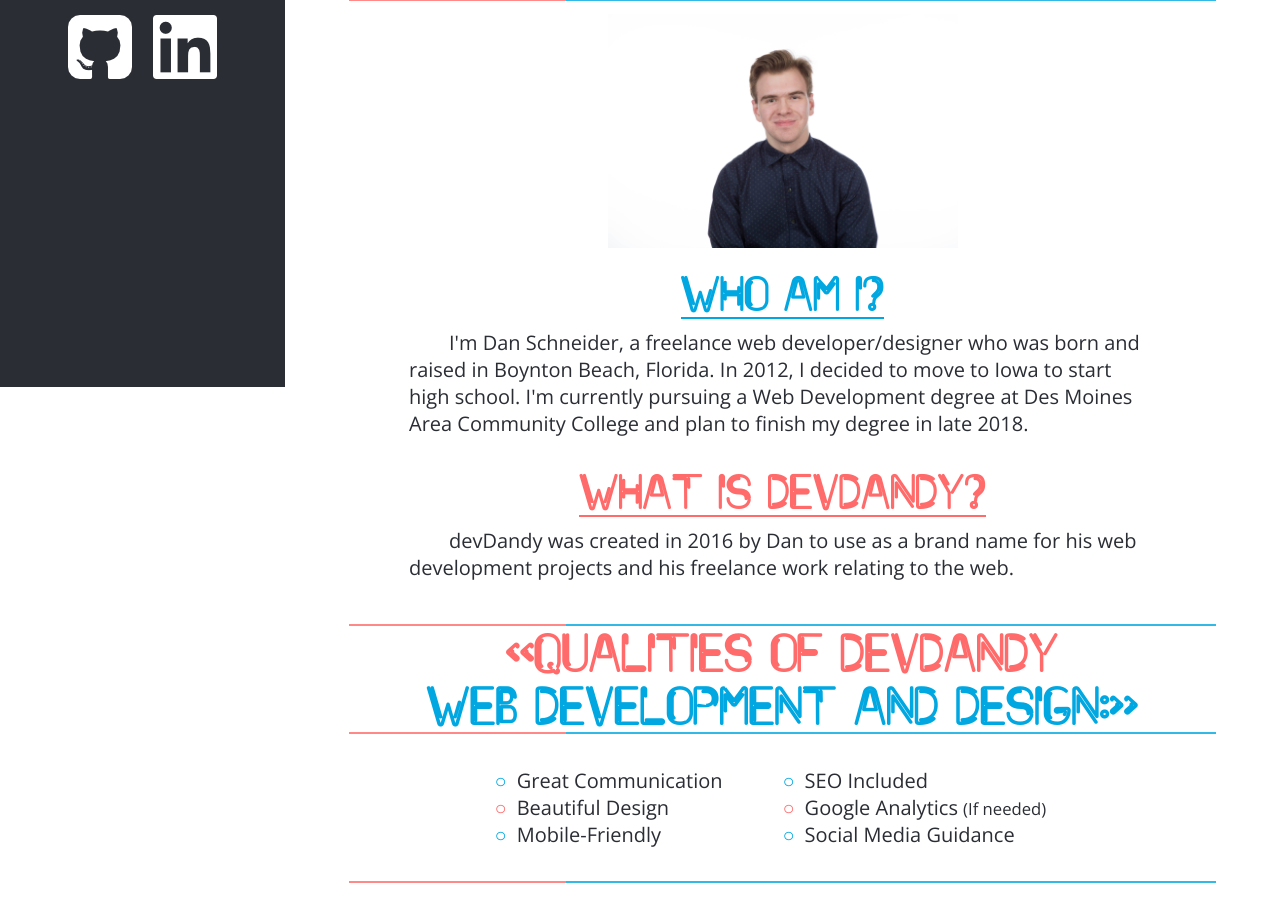
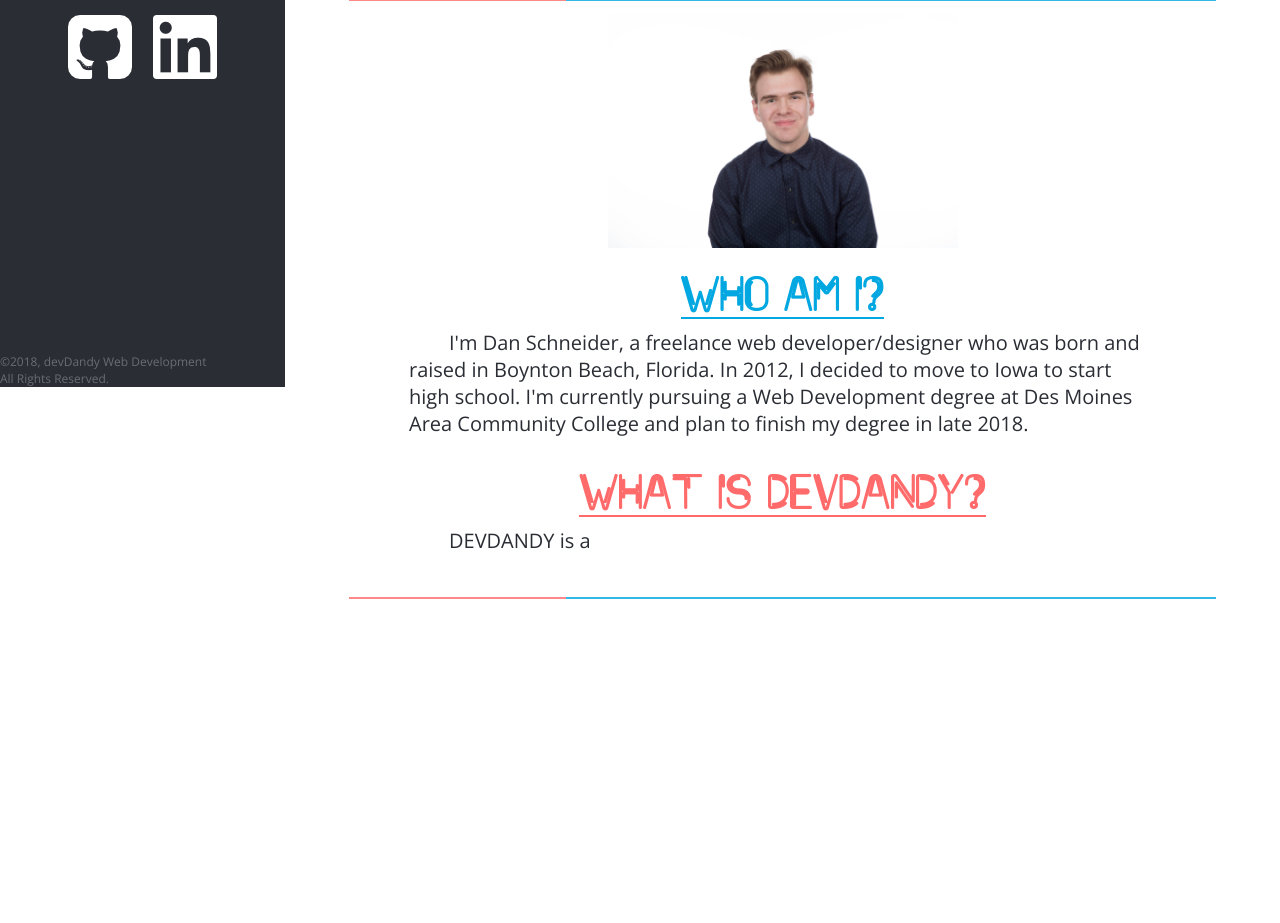
Before and after one commit to devDandy/devdandy, a PHP site: page /about.html in a window 1280 px wide. Shown: the part 413-1336 px from the top of the page. After the commit the page ends 1012 px from the top, so only its background shows below. Run offline with PHP 8.4, Linux system fonts and the light colour scheme; some web fonts are replaced.

Commit message:
Added copyright information and hover effects to desktop nav and focus effects for contact form

```diff
--- a/about.html
+++ b/about.html
@@ -35,6 +35,10 @@
 							<li><a href="https://github.com/devdandy"><img src="assets/img/png/github.png" title="Dan Schneider's Github" alt="Dan's GitHub"></a></li>
 							<li><a href="https://www.linkedin.com/in/dan-schneider1/"><img src="assets/img/png/linkedin.png" title="Dan Schneider's Linkedin" alt="Dan's Linkedin"></a></li>
 						</ul>
+						<!-- Copyright -->
+						<div class="copyright-information">
+							<p>&copy;<script>new Date().getFullYear()>document.write(new Date().getFullYear());</script>, devDandy Web Development</p> <p>All Rights Reserved.</p>
+						</div>
 				</div>
 						<div  class="mobile-nav">
 							<a href="index.php" class="nav-header"><h1><span class="section-title-blue">dev</span>Dandy</h1></a>
@@ -76,7 +80,7 @@
 										</p>
 										<h1 class="page-heading section-title-red">What is devDandy?</h1>
 										<p class="page-description">
-											devDandy was created in 2016 by Dan to use as a brand name for his web development projects and his freelance work relating to the web.
+											DEVDANDY is a
 										</p>
 									</div>
 								</div>
@@ -85,28 +89,7 @@
 								</div>
 							</div>
 						</div>
-						<h1 class="secondary-title">
-							<div class="section-title-red">&lt;&lt;Qualities of devDandy</div> <div class="section-title-blue">Web
-							Development and Design:&gt;&gt;</div>
-						</h1>
-						<div class="colored-borders">
-							<div class="row">
-									<div class="col-6 qualities-list-container">
-										<ul class="colored-list qualities-list-alignment">
-											<li>Great Communication</li>
-											<li>Beautiful Design</li>
-											<li>Mobile-Friendly </li>
-										</ul>
-									</div>
-									<div class="col-6 qualities-list-container">
-										<ul class="colored-list">
-											<li>SEO Included</li>
-											<li>Google Analytics <small>(If needed)</small></li>
-											<li>Social Media Guidance</li>
-										</ul>
-									</div>
-							</div>
-						</div>
+
 					</div>
 				</div>
 			</div>
--- a/assets/css/main.css
+++ b/assets/css/main.css
@@ -214,8 +214,12 @@ a {
       color: #FF0F0F; }
     .desktop-menu .desktop-menu-item:nth-child(odd) a {
       color: #FF0F0F; }
+      .desktop-menu .desktop-menu-item:nth-child(odd) a:hover {
+        text-shadow: 1px 1px 5px #00A7E0; }
     .desktop-menu .desktop-menu-item:nth-child(even) a {
       color: #00A7E0; }
+      .desktop-menu .desktop-menu-item:nth-child(even) a:hover {
+        text-shadow: 1px 1px 5px #FF6A6A; }
 
 .active {
   width: 42px;
@@ -229,6 +233,13 @@ a {
     display: inline-block;
     margin: 2em 0.5em 0 0.5em;
     border-radius: 5px; }
+
+.copyright-information {
+  position: absolute;
+  bottom: 0;
+  font-family: "Open Sans", sans-serif;
+  font-size: 12px;
+  color: rgba(255, 255, 255, 0.3); }
 
 /**** MOBILE NAVIGATION ****/
 .mobile-menu {
@@ -570,11 +581,17 @@ a {
     border: 3px solid #00A7E0;
     outline: none;
     border-radius: 2px; }
+    .contact-form input[type="text"]:focus {
+      -webkit-box-shadow: 1px 1px 5px #FF6A6A;
+      box-shadow: 1px 1px 5px #FF6A6A; }
   .contact-form textarea {
     width: 95%;
-    border: 3px solid #FF6A6A;
+    border: 3px solid #00A7E0;
     border-radius: 2px;
     font-family: "Open Sans", sans-serif; }
+    .contact-form textarea:focus {
+      -webkit-box-shadow: 1px 1px 5px #FF6A6A;
+      box-shadow: 1px 1px 5px #FF6A6A; }
   .contact-form .btn-group {
     margin: 0 auto;
     text-align: center;
@@ -583,14 +600,15 @@ a {
   .contact-form .form-btn {
     display: inline-block;
     margin: 1em 0;
-    border: 3px solid #00A7E0;
-    border-radius: 25px;
+    border-radius: 5px;
     background-color: #FF6A6A;
     font-size: .8em;
     color: white; }
     .contact-form .form-btn:hover {
       font-weight: bold;
-      cursor: pointer; }
+      cursor: pointer;
+      -webkit-box-shadow: 2px 1px 10px #00A7E0;
+      box-shadow: 2px 1px 10px #00A7E0; }
 
 /* MEDIA QUERIES */
 @media only screen and (max-width: 1025px) {
--- a/assets/scss/main.scss
+++ b/assets/scss/main.scss
@@ -247,9 +247,16 @@
 			}
 			&:nth-child(odd) a {
 				color: $alt-primary-color ;
+				&:hover {
+				text-shadow: 1px 1px 5px $secondary-color;
+				}
 			}
 			&:nth-child(even) a {
 				color: $secondary-color ;
+				&:hover {
+				text-shadow: 1px 1px 5px $primary-color;
+				}
+
 			}
 		}
 	}
@@ -269,6 +276,13 @@
 
 		}
 
+	}
+	.copyright-information {
+		position: absolute;
+		bottom: 0;
+		font-family: $secondary-font;
+		font-size: 12px;
+		color: rgba(255,255,255,0.3)
 	}
 
 
@@ -642,13 +656,19 @@
 		border: 3px solid $secondary-color;
 		outline: none;
 		border-radius: 2px;
+		&:focus {
+			box-shadow: 1px 1px 5px $primary-color;
+		}
 	}
 
 	textarea {
 		width: 95%;
-		border: 3px solid $primary-color;
+		border: 3px solid $secondary-color;
 		border-radius: 2px;
 		font-family: $secondary-font;
+		&:focus {
+			box-shadow: 1px 1px 5px $primary-color;
+		}
 	}
 
 	.btn-group {
@@ -660,14 +680,14 @@
 	.form-btn {
 		display: inline-block;
 		margin: 1em 0;
-		border: 3px solid $secondary-color;
-		border-radius: 25px;
+		border-radius: 5px;
 		background-color: $primary-color;
 		font-size: .8em;
 		color: white;
 		&:hover {
 			font-weight: bold;
 			cursor: pointer;
+			box-shadow: 2px 1px 10px $secondary-color;
 		}
 	}
 
--- a/contact.php
+++ b/contact.php
@@ -95,6 +95,10 @@
 						<li><a href="https://github.com/devdandy"><img src="assets/img/png/github.png" title="Dan Schneider's Github" alt="Dan's GitHub"></a></li>
 						<li><a href="https://www.linkedin.com/in/dan-schneider1/"><img src="assets/img/png/linkedin.png" title="Dan Schneider's Linkedin" alt="Dan's Linkedin"></a></li>
 					</ul>
+					<!-- Copyright -->
+					<div class="copyright-information">
+						<p>&copy;<script>new Date().getFullYear()>document.write(new Date().getFullYear());</script>, devDandy Web Development</p> <p>All Rights Reserved.</p>
+					</div>
 			</div>
 						<div  class="mobile-nav">
 							<a href="index.php" class="nav-header"><h1><span class="section-title-blue">dev</span>Dandy</h1></a>
--- a/homework/index.html
+++ b/homework/index.html
@@ -26,6 +26,10 @@
 						<li><a href="https://github.com/devdandy"><img src="../assets/img/png/github.png" title="Dan Schneider's Github" alt="Dan's GitHub"></a></li>
 						<li><a href="https://www.linkedin.com/in/dan-schneider1/"><img src="../assets/img/png/linkedin.png" title="Dan Schneider's Linkedin" alt="Dan's Linkedin"></a></li>
 					</ul>
+					<!-- Copyright -->
+					<div class="copyright-information">
+						<p>&copy;<script>new Date().getFullYear()>document.write(new Date().getFullYear());</script>, devDandy Web Development</p> <p>All Rights Reserved.</p>
+					</div>
 			</div>
 						<div  class="mobile-nav">
 							<a href="../index.php" class="nav-header"><h1><span class="section-title-blue">dev</span>Dandy</h1></a>
--- a/index.php
+++ b/index.php
@@ -24,7 +24,10 @@
 							<li><a href="https://github.com/devdandy"><img src="assets/img/png/github.png" title="Dan Schneider's Github" alt="Dan's GitHub"></a></li>
 							<li><a href="https://www.linkedin.com/in/dan-schneider1/"><img src="assets/img/png/linkedin.png" title="Dan Schneider's Linkedin" alt="Dan's Linkedin"></a></li>
 						</ul>
-
+						<!-- Copyright -->
+						<div class="copyright-information">
+							<p>&copy;<script>new Date().getFullYear()>document.write(new Date().getFullYear());</script>, devDandy Web Development</p> <p>All Rights Reserved.</p>
+						</div>
 					</div>
 						<div  class="mobile-nav">
 							<a href="#" class="nav-header"><h1><span class="section-title-blue">dev</span>Dandy</h1></a>
--- a/portfolio.html
+++ b/portfolio.html
@@ -28,6 +28,10 @@
 						<li><a href="https://github.com/devdandy"><img src="assets/img/png/github.png" title="Dan Schneider's Github" alt="Dan's GitHub"></a></li>
 						<li><a href="https://www.linkedin.com/in/dan-schneider1/"><img src="assets/img/png/linkedin.png" title="Dan Schneider's Linkedin" alt="Dan's Linkedin"></a></li>
 					</ul>
+						<!-- Copyright -->
+						<div class="copyright-information">
+							<p>&copy;<script>new Date().getFullYear()>document.write(new Date().getFullYear());</script>, devDandy Web Development</p> <p>All Rights Reserved.</p>
+						</div>
 			</div>
 						<div  class="mobile-nav">
 							<a href="index.php" class="nav-header"><h1><span class="section-title-blue">dev</span>Dandy</h1></a>
@@ -177,7 +181,7 @@
 									  		<p class="modal-content-description-lead">
 									  			A recipe site that uses dynamic JavaScript to display serving sizes. Each diferent food item page shows a different way to dynamically display content (buttons, radio buttons, and dropdowns.)
 									  		</p>
-									  		<a href="https://devdandy.com/homework/wdv321/dynamicRecipeProject/index.html" target="_blank"><img src="assets/img/portfolioPieceImg/dynamicRecipeSite.JPG" class="modal-content-description-img"></a>
+									  		<a href="portfolio/dynamicRecipeProject/index.html" target="_blank"><img src="assets/img/portfolioPieceImg/dynamicRecipeSite.JPG" class="modal-content-description-img"></a>
 
 									  		<div class="modal-content-description-tech">
 									  			<h3>Technologies Used:</h3>
--- a/resume.html
+++ b/resume.html
@@ -25,12 +25,15 @@
 							<li><a href="https://github.com/devdandy"><img src="assets/img/png/github.png" title="Dan Schneider's Github" alt="Dan's GitHub"></a></li>
 							<li><a href="https://www.linkedin.com/in/dan-schneider1/"><img src="assets/img/png/linkedin.png" title="Dan Schneider's Linkedin" alt="Dan's Linkedin"></a></li>
 						</ul>
+						<!-- Copyright -->
+						<div class="copyright-information">
+							<p>&copy;<script>new Date().getFullYear()>document.write(new Date().getFullYear());</script>, devDandy Web Development</p> <p>All Rights Reserved.</p>
+						</div>
 					</div>
 						<div  class="mobile-nav">
 							<a href="index.php" class="nav-header"><h1><span class="section-title-blue">dev</span>Dandy</h1></a>
 							<span onclick="openNav()" class="open-hamburger-menu">
 								<img src="assets/img/png/menu.png">
-
 							</span>
 						</div>
 						<div class="mobile-menu" id="mobile-menu">
```
